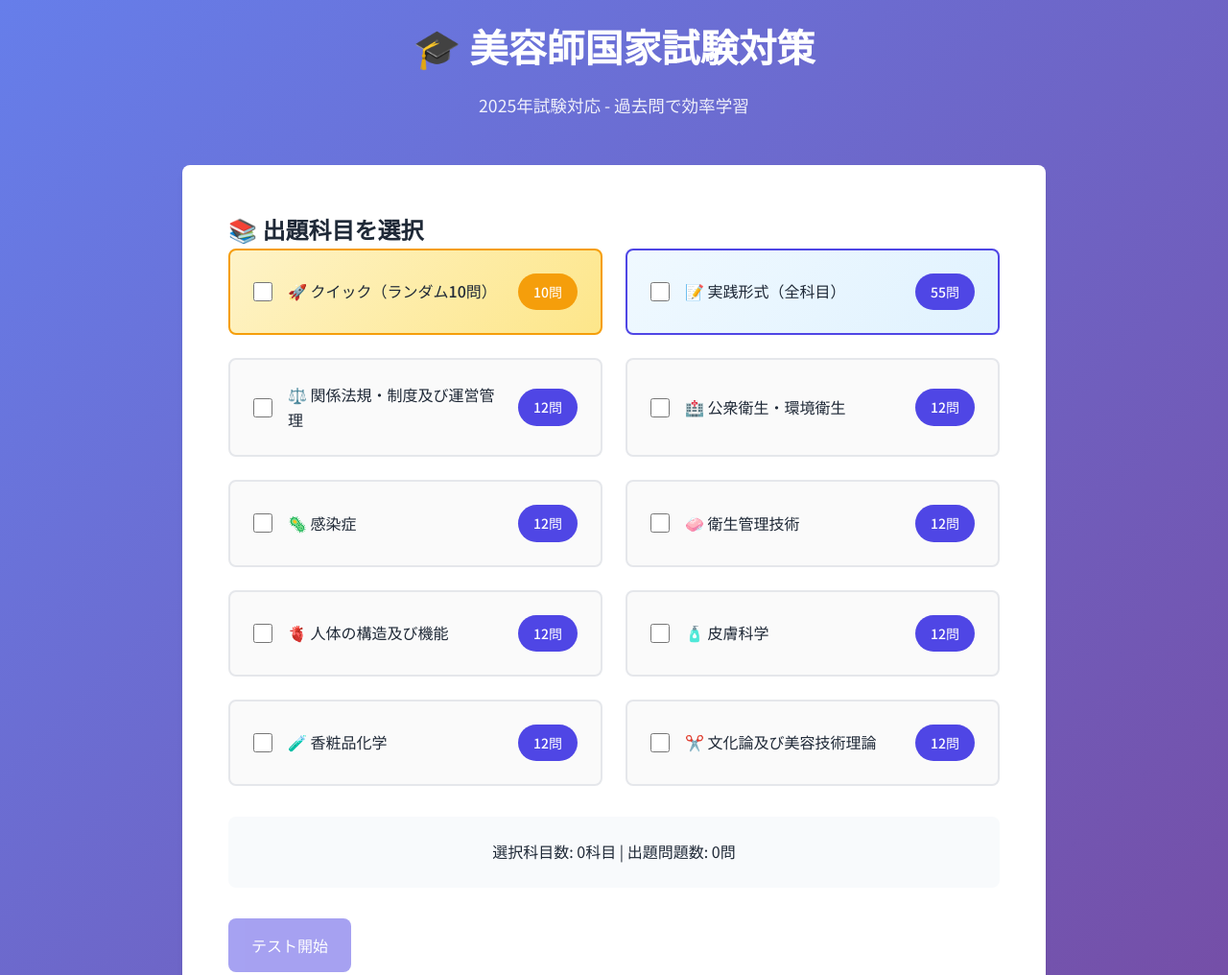
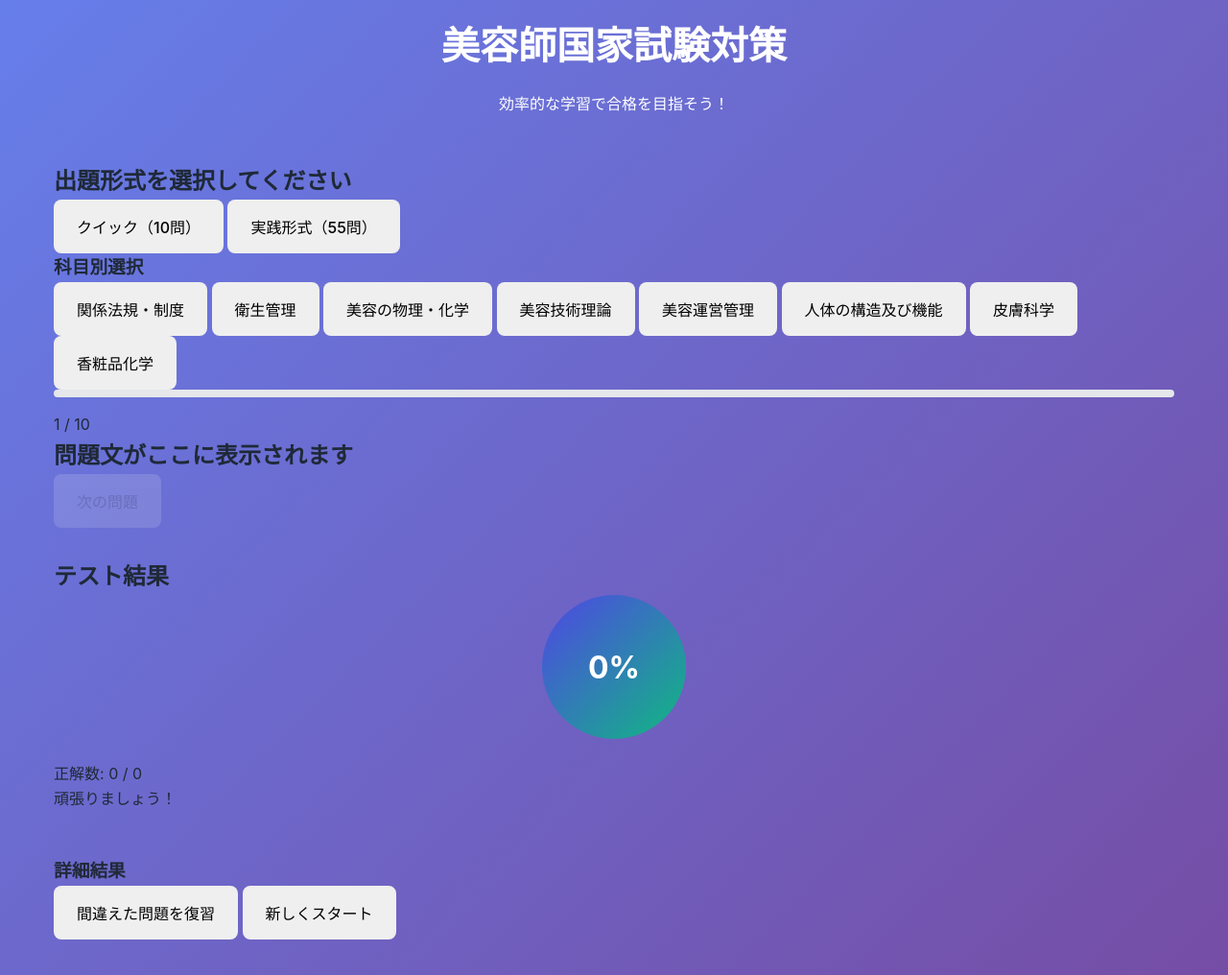
Before and after one commit to yasusu1985/beautician-exam-quiz, a plain HTML site: page index.html in a window 1280 px wide. Shown: the top 1016 px of the page at 96% size. Drawn offline with Linux system fonts and the light colour scheme.

Commit message:
Update index.html

```diff
--- a/index.html
+++ b/index.html
@@ -4,150 +4,86 @@
     <meta charset="UTF-8">
     <meta name="viewport" content="width=device-width, initial-scale=1.0">
     <title>美容師国家試験対策</title>
-    <link href="https://fonts.googleapis.com/css2?family=Noto+Sans+JP:wght@400;500;700&display=swap" rel="stylesheet">
     <link rel="stylesheet" href="css/style.css">
 </head>
 <body>
     <div class="container">
         <header>
-            <h1>🎓 美容師国家試験対策</h1>
-            <p class="subtitle">2025年試験対応 - 過去問で効率学習</p>
+            <h1>美容師国家試験対策</h1>
+            <p>効率的な学習で合格を目指そう！</p>
         </header>
 
-        <main>
         <!-- 科目選択画面 -->
-            <section id="subject-selection" class="section active">
-                <h2>📚 出題科目を選択</h2>
-
-                <div class="subjects-grid">
-                    <!-- クイック（ランダム10問） -->
-                    <div class="subject-item quick-mode">
-                        <input type="checkbox" id="quick-random" value="quick-random" data-questions="10">
-                        <label for="quick-random">🚀 クイック（ランダム10問）</label>
-                        <span class="question-count">10問</span>
+        <div id="subjectSelection" class="screen">
+            <h2>出題形式を選択してください</h2>
+            <div class="button-group">
+                <button class="btn btn-primary" onclick="startQuickTest()">クイック（10問）</button>
+                <button class="btn btn-primary" onclick="startPracticeTest()">実践形式（55問）</button>
             </div>
 
-                    <!-- 実践形式（全科目55問） -->
-                    <div class="subject-item practice-mode">
-                        <input type="checkbox" id="practice-all" value="practice-all" data-questions="55">
-                        <label for="practice-all">📝 実践形式（全科目）</label>
-                        <span class="question-count">55問</span>
-                    </div>
-
-                    <!-- 個別科目選択 -->
-                    <div class="subject-item">
-                        <input type="checkbox" id="regulations" value="関係法規・制度及び運営管理" data-questions="12">
-                        <label for="regulations">⚖️ 関係法規・制度及び運営管理</label>
-                        <span class="question-count">12問</span>
-                    </div>
-
-                    <div class="subject-item">
-                        <input type="checkbox" id="public-health" value="公衆衛生・環境衛生" data-questions="12">
-                        <label for="public-health">🏥 公衆衛生・環境衛生</label>
-                        <span class="question-count">12問</span>
-                    </div>
-
-                    <div class="subject-item">
-                        <input type="checkbox" id="infection" value="感染症" data-questions="12">
-                        <label for="infection">🦠 感染症</label>
-                        <span class="question-count">12問</span>
-                    </div>
-
-                    <div class="subject-item">
-                        <input type="checkbox" id="hygiene" value="衛生管理技術" data-questions="12">
-                        <label for="hygiene">🧼 衛生管理技術</label>
-                        <span class="question-count">12問</span>
-                    </div>
-
-                    <div class="subject-item">
-                        <input type="checkbox" id="anatomy" value="人体の構造及び機能" data-questions="12">
-                        <label for="anatomy">🫀 人体の構造及び機能</label>
-                        <span class="question-count">12問</span>
-                    </div>
-
-                    <div class="subject-item">
-                        <input type="checkbox" id="dermatology" value="皮膚科学" data-questions="12">
-                        <label for="dermatology">🧴 皮膚科学</label>
-                        <span class="question-count">12問</span>
-                    </div>
-
-                    <div class="subject-item">
-                        <input type="checkbox" id="chemistry" value="香粧品化学" data-questions="12">
-                        <label for="chemistry">🧪 香粧品化学</label>
-                        <span class="question-count">12問</span>
-                    </div>
-
-                    <div class="subject-item">
-                        <input type="checkbox" id="technique" value="文化論及び美容技術理論" data-questions="12">
-                        <label for="technique">✂️ 文化論及び美容技術理論</label>
-                        <span class="question-count">12問</span>
+            <h3>科目別選択</h3>
+            <div class="subject-grid">
+                <button class="btn btn-subject" onclick="startSubjectTest('kanseigaku')">関係法規・制度</button>
+                <button class="btn btn-subject" onclick="startSubjectTest('eiseigaku')">衛生管理</button>
+                <button class="btn btn-subject" onclick="startSubjectTest('biyougaku')">美容の物理・化学</button>
+                <button class="btn btn-subject" onclick="startSubjectTest('biyou_gijutsu')">美容技術理論</button>
+                <button class="btn btn-subject" onclick="startSubjectTest('biyou_unyo')">美容運営管理</button>
+                <button class="btn btn-subject" onclick="startSubjectTest('jinntaigaku')">人体の構造及び機能</button>
+                <button class="btn btn-subject" onclick="startSubjectTest('hifugaku')">皮膚科学</button>
+                <button class="btn btn-subject" onclick="startSubjectTest('cosmetic')">香粧品化学</button>
             </div>
         </div>
 
-                <div class="selection-summary">
-                    <p>選択科目数: <span id="selected-subjects-count">0</span>科目 | 出題問題数: <span id="total-questions-count">0</span>問</p>
+        <!-- 問題画面 -->
+        <div id="questionScreen" class="screen hidden">
+            <div class="progress-container">
+                <div class="progress-bar">
+                    <div id="progressBar" class="progress-fill"></div>
                 </div>
-
-                <button id="start-test" class="btn primary" disabled>テスト開始</button>
-            </section>
-
-            <!-- テスト画面 -->
-            <section id="test-section" class="section">
-                <div class="test-header">
-                    <div class="progress-bar">
-                        <div class="progress-fill"></div>
-                    </div>
-                    <div class="test-info">
-                        <span>問題 <span id="current-question">1</span> / <span id="total-questions">0</span></span>
-                        <span id="current-subject" class="subject-badge"></span>
+                <div class="progress-text">
+                    <span id="currentQuestion">1</span> / <span id="totalQuestions">10</span>
                 </div>
             </div>
 
             <div class="question-container">
-                    <h3 id="question-text"></h3>
-                    <div id="choices-container" class="choices"></div>
+                <h2 id="questionText">問題文がここに表示されます</h2>
+                <div id="questionOptions" class="options-container">
+                    <!-- 選択肢がここに表示される -->
+                </div>
+                <div class="button-group">
+                    <button id="nextButton" class="btn btn-primary" onclick="nextQuestion()" disabled>次の問題</button>
+                </div>
+            </div>
         </div>
 
-                <div class="test-controls">
-                    <button id="prev-question" class="btn secondary" disabled>前の問題</button>
-                    <button id="next-question" class="btn primary" disabled>次の問題</button>
-                    <button id="finish-test" class="btn primary" style="display: none;">結果を見る</button>
-                </div>
-
-                <div id="explanation-panel" class="explanation-panel" style="display: none;">
-                    <h4>解説</h4>
-                    <p id="explanation-text"></p>
-                </div>
-            </section>
-
         <!-- 結果画面 -->
-            <section id="results-section" class="section">
-                <div class="results-container">
-                    <h2>📊 テスト結果</h2>
+        <div id="resultScreen" class="screen hidden">
+            <div class="result-container">
+                <h2>テスト結果</h2>
                 <div class="score-display">
                     <div class="score-circle">
-                            <span id="score-percentage">0%</span>
+                        <span id="scorePercentage">0%</span>
                     </div>
-                        <p>正解数: <span id="correct-answers">0</span> / <span id="total-answered">0</span></p>
-                    </div>
-
-                    <div class="subject-breakdown">
-                        <h3>科目別結果</h3>
-                        <div id="subject-results"></div>
-                    </div>
-
-                    <div class="action-buttons">
-                        <button id="review-incorrect" class="btn secondary">間違えた問題を復習</button>
-                        <button id="restart-test" class="btn primary">新しくスタート</button>
+                    <div class="score-details">
+                        <p>正解数: <span id="correctCount">0</span> / <span id="totalCount">0</span></p>
+                        <p id="resultMessage">頑張りましょう！</p>
                     </div>
                 </div>
-            </section>
-        </main>
+                <div class="result-details">
+                    <h3>詳細結果</h3>
+                    <div id="detailResults"></div>
+                </div>
+                <div class="button-group">
+                    <button class="btn btn-secondary" onclick="reviewWrongAnswers()">間違えた問題を復習</button>
+                    <button class="btn btn-primary" onclick="newStart()">新しくスタート</button>
+                </div>
+            </div>
+        </div>
+    </div>
 
     <footer>
         <p>© 2025美容師国家試験対策</p>
     </footer>
-    </div>
 
     <script src="js/app.js"></script>
 </body>
```
Lines whose indentation alone changed are shown as unchanged.
